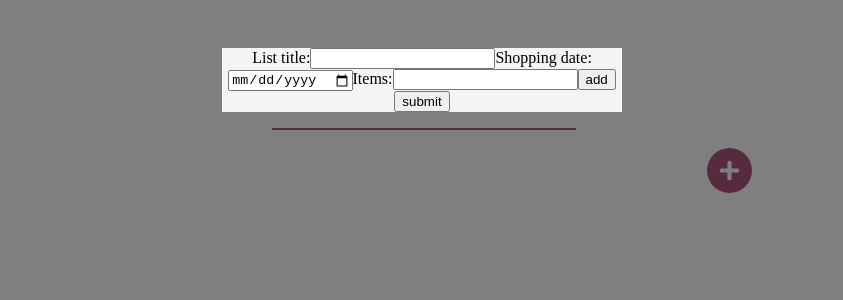
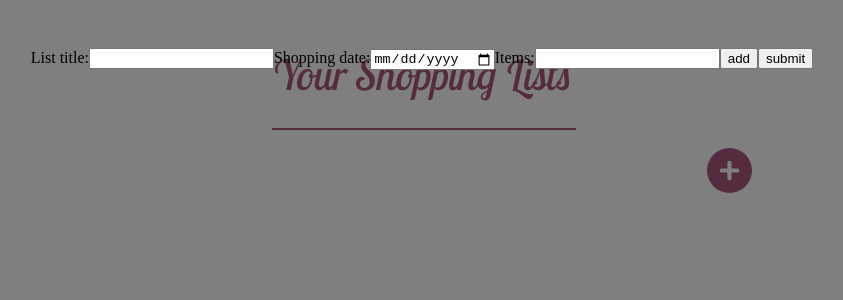
Before and after one commit to katmart93/shopping-list-app, a React (Create React App) app: page / in a window 1280 px wide. Both pictures are taken after a click on the icon 947 px from the left and 170 px from the top of the page. Shown: the top 300 px of the page, without its empty margins (218-1061 px from the left). Built offline with nearby package versions, Linux system fonts and the light colour scheme; a web font is replaced by a local one.

Commit message:
styled modal component created

```diff
--- a/src/components/FormModal.jsx
+++ b/src/components/FormModal.jsx
@@ -1,10 +1,6 @@
-// styles
-import "./FormModal.css";
+// components
+import Modal from "./Modal";
 
 export default function FormModal({ children }) {
-  return (
-    <div className="modal-backdrop">
-      <div className="modal-wrapper">{children}</div>
-    </div>
-  );
+  return <Modal>{children}</Modal>;
 }
--- a/src/components/ListModal.jsx
+++ b/src/components/ListModal.jsx
@@ -1,7 +1,9 @@
+// components
+import Modal from "./Modal";
+
 export default function ListModal({ currentList }) {
   return (
-    <div className="modal-backdrop">
-      <div className="modal-wrapper">
+    <Modal>
       {currentList.map((list) => (
         <div key={list.id}>
           <h2>{list.title}</h2>
@@ -13,7 +15,6 @@ export default function ListModal({ currentList }) {
           </ul>
         </div>
       ))}
-      </div>
-    </div>
+    </Modal>
   );
 }
--- a/src/components/FormModal.css
+++ b/src/components/Modal.css
@@ -7,8 +7,3 @@
   padding-top: 3rem;
   width: 100%;
 }
-.modal-wrapper {
-  background: #f4f4f4;
-  margin: 0 auto;
-  max-width: 25rem;
-}
--- /dev/null
+++ b/src/components/Modal.jsx
@@ -0,0 +1,6 @@
+// styles
+import "./Modal.css";
+
+export default function Modal({ children }) {
+  return <div className="modal-backdrop">{children}</div>;
+}
```
Lines whose indentation alone changed are shown as unchanged.
